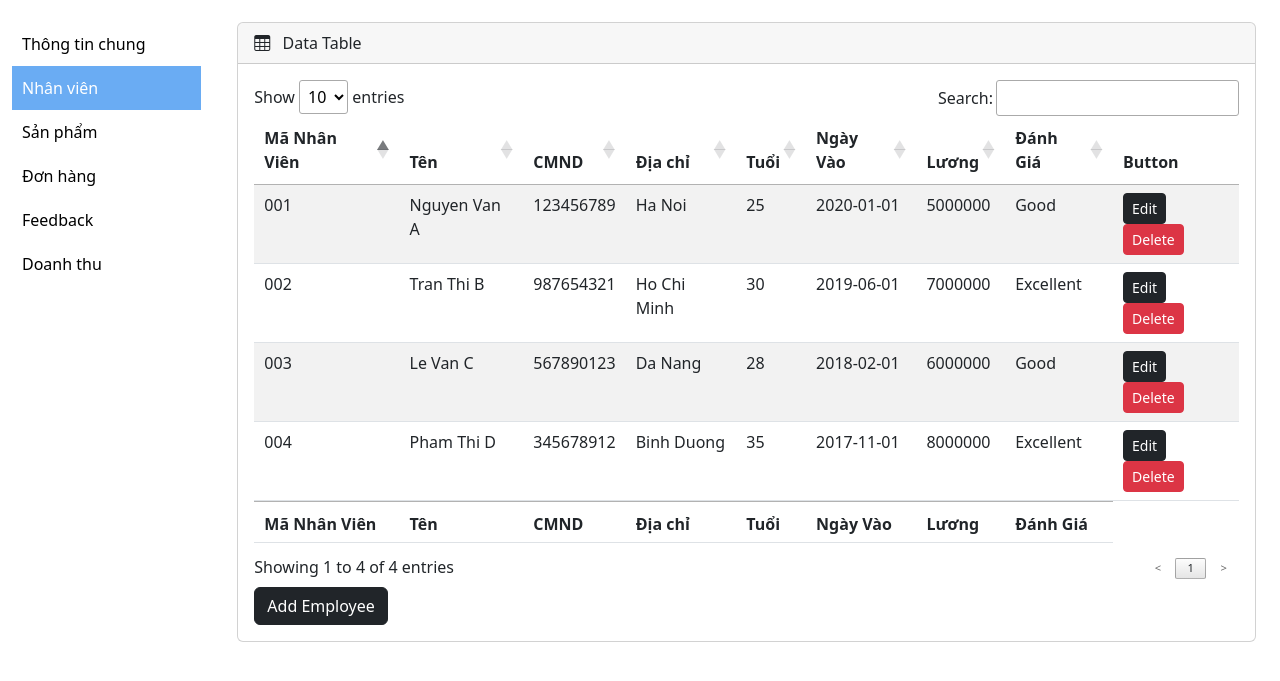
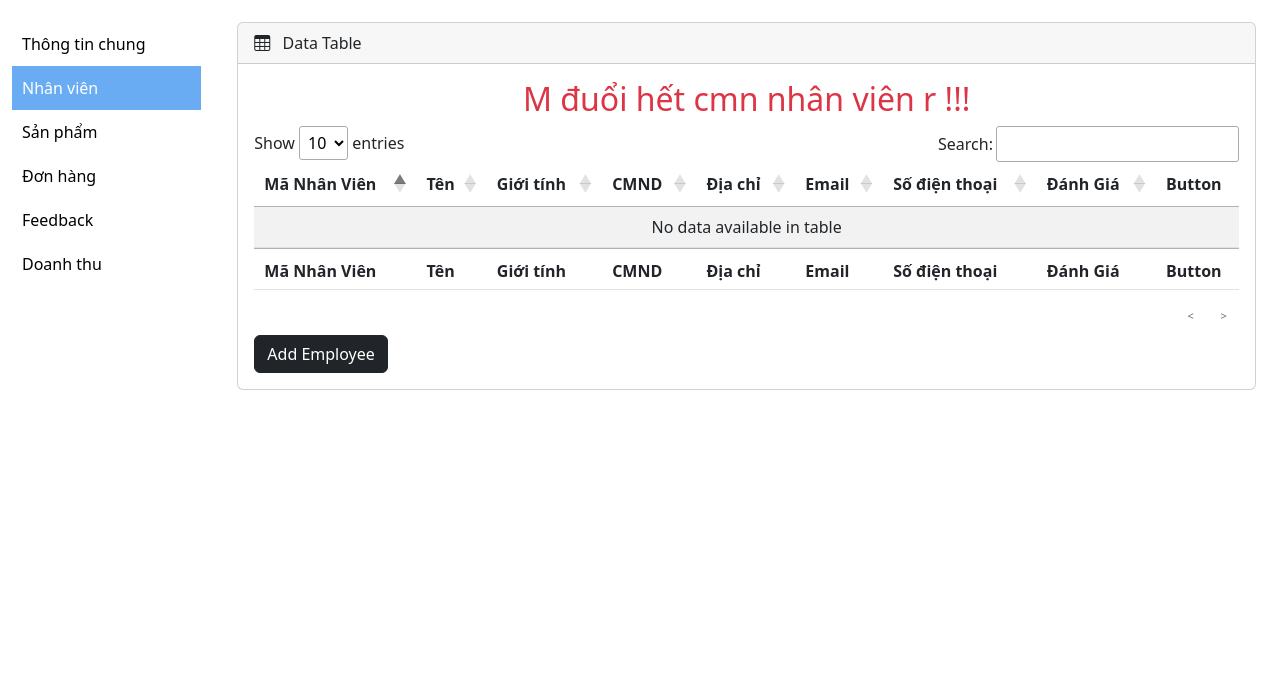
Before and after one commit to tien2032002/Web-Designer-Asm, a PHP site: template view/html/UI_manager/manage_employee.php in a window 1280 px wide. Shown: the part 58-739 px from the top of the page. Run offline with PHP 8.4, Linux system fonts and the light colour scheme; the template is opened without the code that fills it, so the values that code supplies are empty; some libraries are stand-ins or nearby versions.

Commit message:
add employee method
added login manager
added logout manager
added get employee list
added delete employee

```diff
--- a/route.php
+++ b/route.php
@@ -1,7 +1,7 @@
 <?php
     //list of controllers and action
     $controllers = array('user' => ['home_page', 'home_page_user', 'login', 'signup', 'logout'],
-                         'manager' => ['home', 'login', 'manage_employee'],
+                         'manager' => ['home_page_manager', 'login', 'manage_employee', 'logout', 'delete_employee', 'edit_employee'],
                          'employee');
 
     if (!array_key_exists($controller, $controllers) || !in_array($action, $controllers[$controller])) {
@@ -11,6 +11,6 @@
 
     include_once('control/' . $controller . '_controller.php');
     $klass = $controller . 'Controller';
-    $controller = new userController;
+    $controller = new $klass;
     $controller->$action();
 ?>
--- a/view/html/UI_manager/manage_employee.php
+++ b/view/html/UI_manager/manage_employee.php
@@ -1,6 +1,5 @@
 <!DOCTYPE html>
 <html lang="en">
-
 <head>
     <meta charset="UTF-8">
     <meta name="viewport" content="width=device-width, initial-scale=1.0">
@@ -9,18 +8,19 @@
       <!--  icon -->
     <link rel="stylesheet" href="https://cdn.jsdelivr.net/npm/bootstrap-icons@1.4.1/font/bootstrap-icons.css" />
       <!--  style -->
-    <link rel="stylesheet" type="text/css" href="../../bootstrap/css/bootstrap.min.css"/>
-    <link rel="stylesheet" type="text/css" href="../../css/UI_manager/style_navbar_manager.css"/>
+    <link rel="stylesheet" type="text/css" href="view/bootstrap/css/bootstrap.min.css"/>
+    <link rel="stylesheet" type="text/css" href="view/css/UI_manager/style_navbar_manager.css"/>
     <link rel="stylesheet" href="https://cdn.datatables.net/1.10.24/css/jquery.dataTables.min.css">
-    <link rel="stylesheet" href="../../css/UI_employee/style_table_employee.css">
+    <link rel="stylesheet" href="view/css/UI_employee/style_table_employee.css">
     <!-- ======= Scripts ====== -->
-    <script src="../../jquery/jquery-3.6.4.js"></script>
-    <script src="../../bootstrap/js/bootstrap.min.js"></script>
+    <script src="view/jquery/jquery-3.6.4.js"></script>
+    <script src="view/bootstrap/js/bootstrap.min.js"></script>
     <script src="https://cdn.datatables.net/1.10.24/js/jquery.dataTables.min.js"></script>
 
 </head>
 
 <body>
+
     <div class="container-fluid">
         <!-- nav top -->
         <div class="row">
@@ -36,7 +36,7 @@
                                   </a>
                               </li>
                               <li class="nav-item">
-                                  <a class="nav-link nav-link-top btn border-white text-white ms-2" href="#">Đăng xuất
+                                  <a class="nav-link nav-link-top btn border-white text-white ms-2" href="index.php?controller=manager&action=logout">Đăng xuất
                                     <span class="underline-white"></span>
                                   </a>
                               </li>
@@ -52,10 +52,10 @@
               <div class="sidebar-sticky">
                 <ul class="nav flex-column">
                   <li class="nav-item">
-                    <a class="nav-link" href="manager.html">Thông tin chung</a>
+                    <a class="nav-link" href="index.php?controller=manage&action=home_page_manager">Thông tin chung</a>
                   </li>
                   <li class="nav-item">
-                    <a class="nav-link active" href="manage_employee.html">Nhân viên</a>
+                    <a class="nav-link active" href="index.php?controller=manager&action=manage_employee">Nhân viên</a>
                   </li>
                   <li class="nav-item">
                     <a class="nav-link" href="#">Sản phẩm</a>
@@ -88,83 +88,50 @@
                                     <tr>
                                       <th>Mã Nhân Viên</th>
                                       <th>Tên</th>
+                                      <th>Giới tính</th>
                                       <th>CMND</th>
                                       <th>Địa chỉ</th>
-                                      <th>Tuổi</th>
-                                      <th>Ngày Vào</th>
-                                      <th>Lương</th>
+                                      <th>Email</th>
+                                      <th>Số điện thoại</th>
                                       <th>Đánh Giá</th>
                                       <th>Button</th>
                                     </tr>
                                   </thead>
                                   <tbody>
-                                    <tr>
-                                      <td>001</td>
-                                      <td>Nguyen Van A</td>
-                                      <td>123456789</td>
-                                      <td>Ha Noi</td>
-                                      <td>25</td>
-                                      <td>2020-01-01</td>
-                                      <td>5000000</td>
-                                      <td>Good</td>
+                                    <?php
+                                      $employeeList = json_decode($employeeList);
+                                      if (count($employeeList)==0) echo '<h2 class="text-center text-danger">M đuổi hết cmn nhân viên r !!!</h2>';
+                                      foreach($employeeList as $employee) {
+                                          $employee = json_decode($employee);
+                                          echo '
+                                          <tr">
+                                      <td class="text-center">'.$employee->id.'</td>
+                                      <td class="text-center">'.$employee->name.'</td>
+                                      <td class="text-center">'.$employee->gender.'</td>
+                                      <td class="text-center">'.$employee->cmnd.'</td>
+                                      <td class="text-center">'.$employee->address.'</td>
+                                      <td class="text-center">'.$employee->email.'</td>
+                                      <td class="text-center">'.$employee->phone.'</td>
+                                      <td class="text-center">good</td>
                                       <td>
-                                        <button class="btn btn-sm btn-dark edit-btn">Edit</button>
-                                        <button class="btn btn-sm btn-danger delete-btn">Delete</button>
+                                        <a href="index.php?controller=manager&action=editEmployee&employeeID='.$employee->id.'"><button class="btn btn-sm btn-dark edit-btn">Edit</button></a>
+                                        <a href="index.php?controller=manager&action=delete_employee&employeeID='.$employee->id.'"><button class="btn btn-sm btn-danger delete-btn">Delete</button></a>
                                       </td>
-                                    </tr>
-                                    <tr>
-                                      <td>002</td>
-                                      <td>Tran Thi B</td>
-                                      <td>987654321</td>
-                                      <td>Ho Chi Minh</td>
-                                      <td>30</td>
-                                      <td>2019-06-01</td>
-                                      <td>7000000</td>
-                                      <td>Excellent</td>
-                                      <td>
-                                        <button class="btn btn-sm btn-dark edit-btn">Edit</button>
-                                        <button class="btn btn-sm btn-danger delete-btn">Delete</button>
-                                      </td>
-                                    </tr>
-                                    <tr>
-                                      <td>003</td>
-                                      <td>Le Van C</td>
-                                      <td>567890123</td>
-                                      <td>Da Nang</td>
-                                      <td>28</td>
-                                      <td>2018-02-01</td>
-                                      <td>6000000</td>
-                                      <td>Good</td>
-                                      <td>
-                                        <button class="btn btn-sm btn-dark edit-btn">Edit</button>
-                                        <button class="btn btn-sm btn-danger delete-btn">Delete</button>
-                                      </td>
-                                    </tr>
-                                    <tr>
-                                      <td>004</td>
-                                      <td>Pham Thi D</td>
-                                      <td>345678912</td>
-                                      <td>Binh Duong</td>
-                                      <td>35</td>
-                                      <td>2017-11-01</td>
-                                      <td>8000000</td>
-                                      <td>Excellent</td>
-                                      <td>
-                                        <button class="btn btn-sm btn-dark edit-btn">Edit</button>
-                                        <button class="btn btn-sm btn-danger delete-btn">Delete</button>
-                                      </td>
-                                    </tr>
+                                    </tr>';
+                                      }
+                                    ?>
                                   </tbody>
                                   <tfoot>
                                     <tr>
                                       <th>Mã Nhân Viên</th>
                                       <th>Tên</th>
+                                      <th>Giới tính</th>
                                       <th>CMND</th>
                                       <th>Địa chỉ</th>
-                                      <th>Tuổi</th>
-                                      <th>Ngày Vào</th>
-                                      <th>Lương</th>
+                                      <th>Email</th>
+                                      <th>Số điện thoại</th>
                                       <th>Đánh Giá</th>
+                                      <th>Button</th>
                                     </tr>
                                   </tfoot>
                                 </table>
@@ -179,9 +146,10 @@
             </div>
         </div>
     </div>
-
+    <?php
+    ?>
     <!-- ======= Scripts ====== -->
-    <script src="../../script/employee_table.js"></script>
+    <script src="view/script/employee_table.js"></script>
 
 </body>
 
--- a/view/html/UI_user/home_page.php
+++ b/view/html/UI_user/home_page.php
@@ -90,7 +90,7 @@
                             <a href="#" class="nav-item nav-link">Thực Đơn</a>
                             <a href="#" class="nav-item nav-link">Đặt Bàn</a>
                             <a href="#" class="nav-item nav-link">Tin Tức</a>
-                            <a href="login_manager.php" class="nav-item nav-link">Quản Trị Viên</a>
+                            <a href="index.php?controller=manager&action=login" class="nav-item nav-link">Quản Trị Viên</a>
                         </div>
                         <div class="navbar-nav ml-auto nav_main">
                             <div>
```
Also changed, not shown: control/auth.php (deleted, +0 -9 lines), control/checkLogin.php (deleted, +0 -43 lines), control/manager_controller.php (+57 -0 lines), control/register.php (deleted, +0 -60 lines), model/employee_db.php (+43 -5 lines), view/html/UI_manager/login_manager.php (+52 -18 lines), view/html/UI_manager/manager.php (+6 -6 lines).
